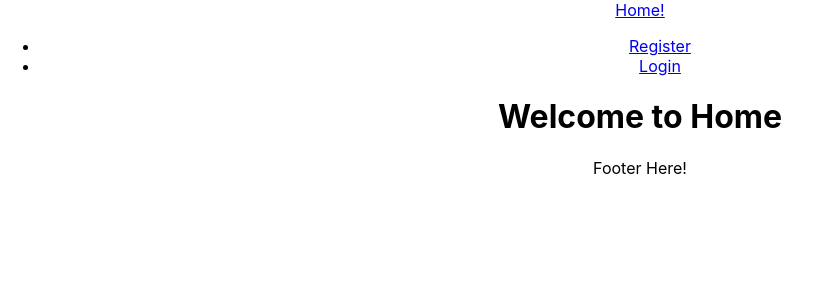
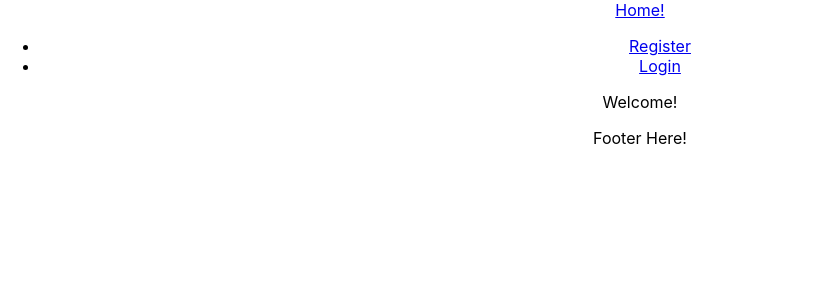
Before and after one commit to golden-state0fmind/RealTaalk-FrontEnd, a React (Create React App) app: page / in a window 1280 px wide. Shown: the top 300 px of the page, without its empty margins (0-821 px from the left). Built offline with nearby package versions, Linux system fonts and the light colour scheme.

Commit message:
updates the home page with basic styling

```diff
--- a/src/pages/Home.js
+++ b/src/pages/Home.js
@@ -1,9 +1,9 @@
 import React from 'react';
-
+import Header from '../components/Header'
 const Home = () => {
     return (
         <div>
-            <h1>Welcome to Home</h1>
+            Welcome!
         </div>
     )
 }
```
